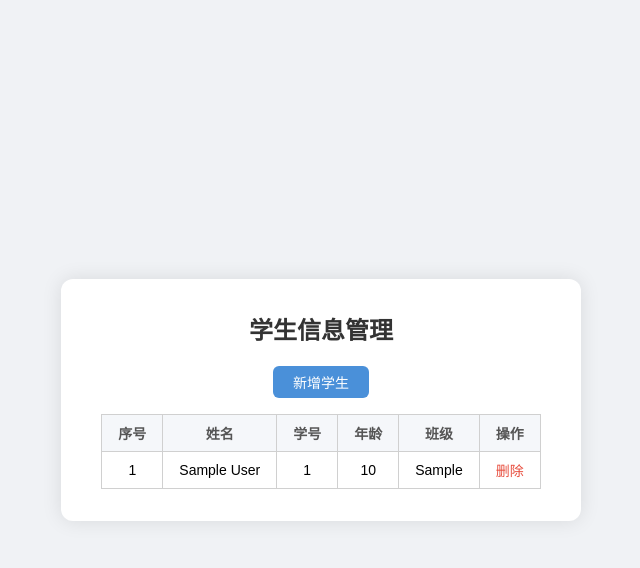
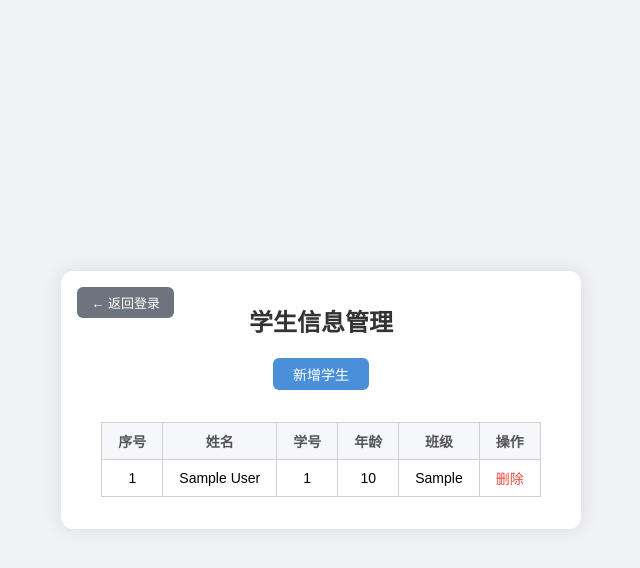
Before and after one commit to curry-30-30/student_system, a Flask app: page /student_list in a window 1280 px wide. Shown: the top 568 px of the page, without its empty margins (319-959 px from the left). Run offline with Flask 3, Linux system fonts and the light colour scheme; tables that the repository leaves empty hold one stand-in row (values such as "Sample post").

Commit message:
feat: 登录错误提示 & 学生列表页左上角返回按钮

```diff
--- a/app.py
+++ b/app.py
@@ -29,6 +29,7 @@ def login():
         password = request.form["password"]
         if username == "admin" and password == "123456":
             return redirect("/student_list")
+        return render_template("login.html", error="账号或密码错误")
     return render_template("login.html")
 
 # 学生列表页面
--- a/templates/list.html
+++ b/templates/list.html
@@ -20,6 +20,21 @@
             border-radius: 12px;
             box-shadow: 0 0 20px rgba(0,0,0,0.1);
             text-align: center;
+            position: relative;
+        }
+        a.back-btn {
+            position: absolute;
+            top: 16px;
+            left: 16px;
+            padding: 6px 14px;
+            background: #6c757d;
+            color: #fff;
+            text-decoration: none;
+            border-radius: 6px;
+            font-size: 13px;
+        }
+        a.back-btn:hover {
+            background: #5a6268;
         }
         h2 {
             margin-bottom: 20px;
@@ -62,8 +77,11 @@
 </head>
 <body>
     <div class="container">
+        <a class="back-btn" href="/">← 返回登录</a>
         <h2>学生信息管理</h2>
-        <a class="add-btn" href="/add">新增学生</a>
+        <div style="margin-bottom:16px;">
+            <a class="add-btn" href="/add">新增学生</a>
+        </div>
         <table>
             <tr>
                 <th>序号</th>
--- a/templates/login.html
+++ b/templates/login.html
@@ -55,6 +55,9 @@
 <body>
     <div class="login-box">
         <h2>学生管理系统登录</h2>
+        {% if error %}
+        <p style="color:#e74c3c; font-size:14px; margin-bottom:16px;">{{ error }}</p>
+        {% endif %}
         <form method="post">
             <p>账号：<input type="text" name="username"></p>
             <p>密码：<input type="password" name="password"></p>
```
